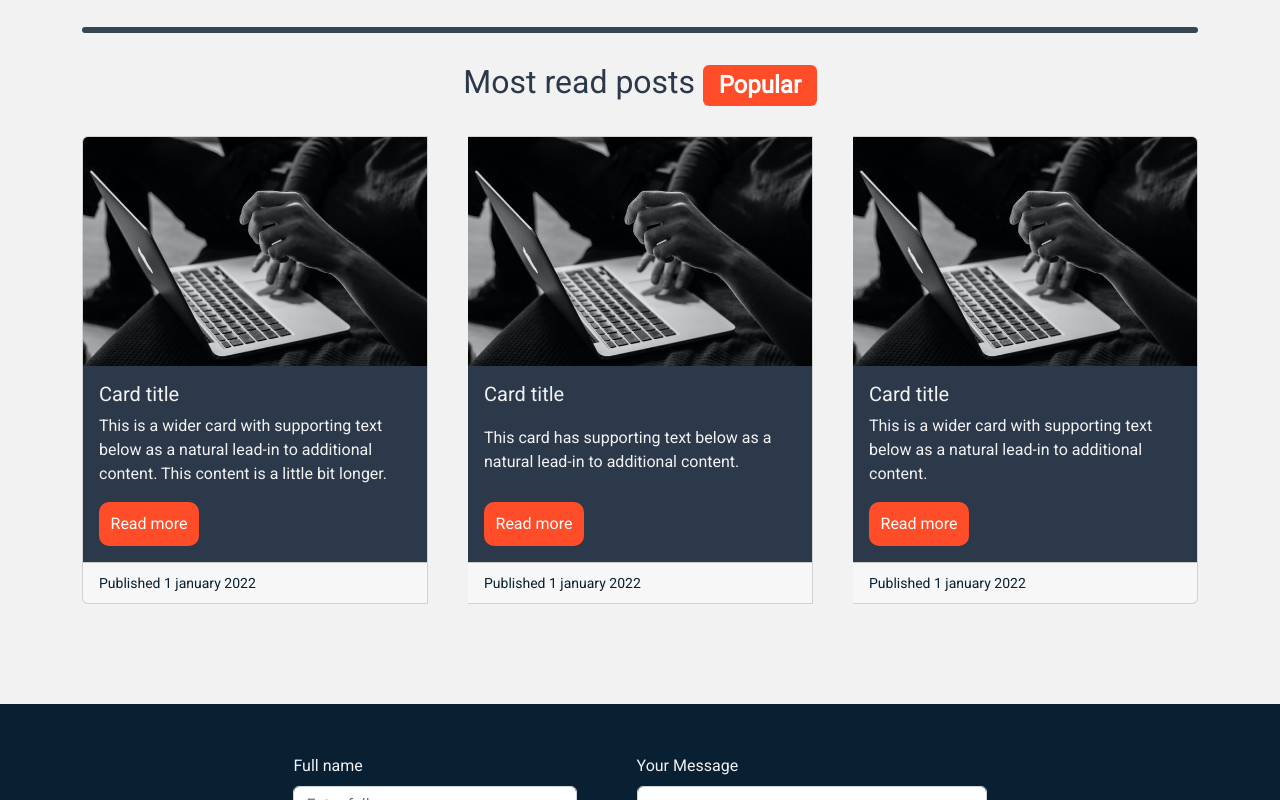
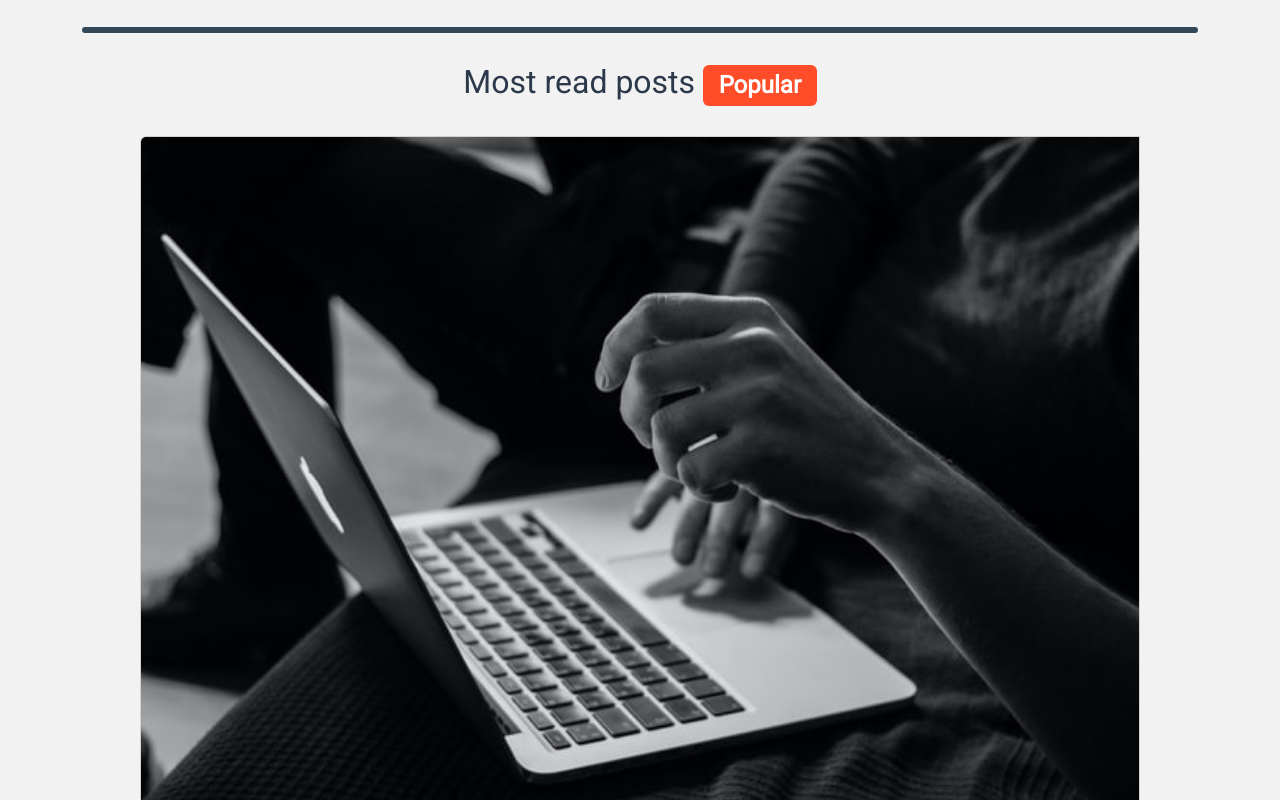
Before and after one commit to eivindsimonsen/react-blog, a React (Create React App) app: page / in a window 1280 px wide. Shown: the part 580-1380 px from the top of the page. Built offline with nearby package versions, Linux system fonts and the light colour scheme.

Commit message:
Rearranged cards on index page

```diff
--- a/src/components/posts/PopularPosts.jsx
+++ b/src/components/posts/PopularPosts.jsx
@@ -5,8 +5,8 @@ import Button from "react-bootstrap/Button";
 
 function PopularPosts() {
   return (
-    <CardGroup>
-      <Card>
+    <CardGroup className="card-group-featured">
+      <Card className="card-full-width">
         <Card.Img variant="top" src={image} alt="Some text" />
         <Card.Body>
           <Card.Title>Card title</Card.Title>
--- a/src/sass/partials/_index.scss
+++ b/src/sass/partials/_index.scss
@@ -57,8 +57,18 @@ h2::before {
   margin: 80px 0px 30px 0px;
 }
 
+.card-full-width {
+  flex-basis: auto !important;
+  width: 100%;
+}
+
 .card-group {
   gap: 40px;
+
+  &-featured {
+    max-width: 1000px;
+    margin: 0px auto;
+  }
 }
 
 .card-body {
```
